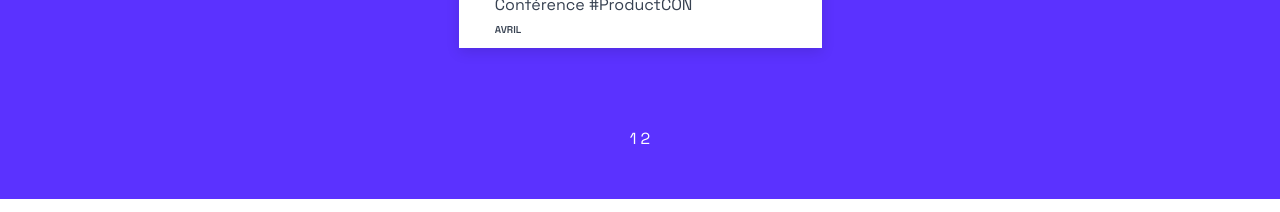
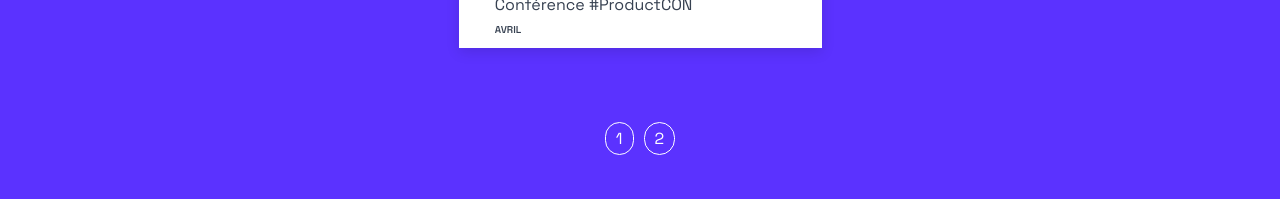
Before and after one commit to Giabilan/P10_724_events, a React (Create React App) app: page / in a window 1280 px wide. Shown: the part 3180-3392 px from the top of the page. Built offline with nearby package versions, Linux system fonts and the light colour scheme.

Commit message:
filter pagination style edited

```diff
--- a/src/pages/Home/style.scss
+++ b/src/pages/Home/style.scss
@@ -115,10 +115,16 @@ p {
 
 .Pagination {
   a {
+    border: 1px solid white;
+    border-radius: 25px;
     color: white;
     text-decoration: none;
     display: inline;
-    margin: 2px;
+    padding: 5px 10px;
+    margin: 5px;
+  }
+  a:hover {
+    filter: brightness(0.6);
   }
   margin-bottom: 50px;
 }
```
